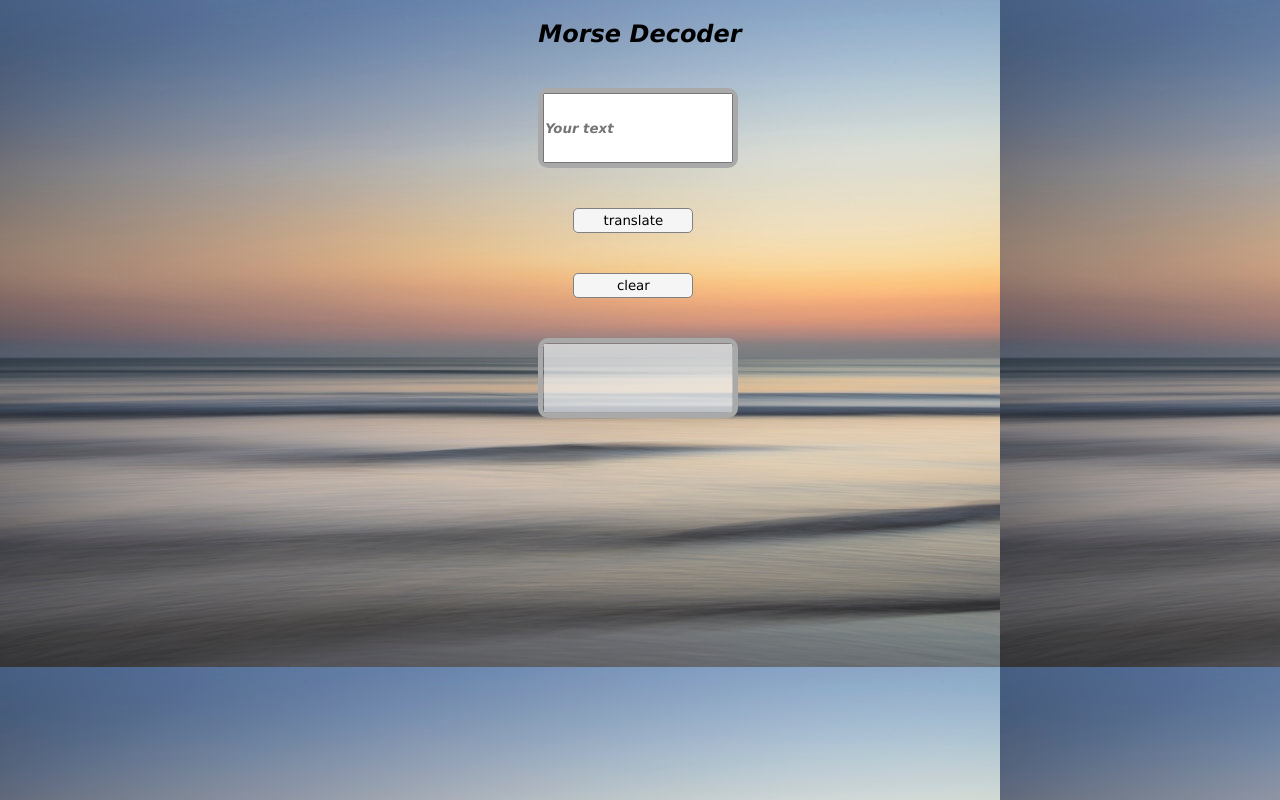
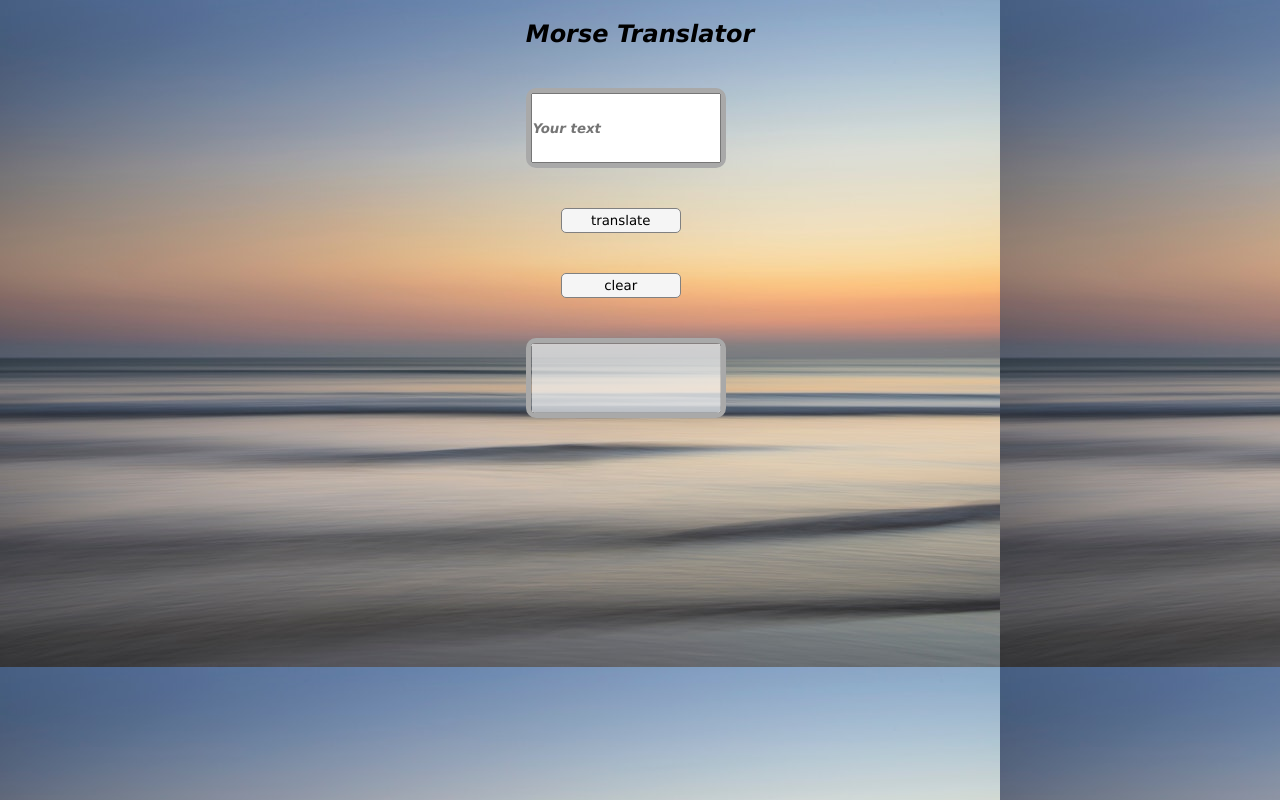
Before and after one commit to AnetaIvanova/morsetranslator, a website with bundled scripts: page index.html in a window 1280 px wide. Built offline with nearby package versions, Linux system fonts and the light colour scheme.

Commit message:
read me updated

```diff
--- a/index.html
+++ b/index.html
@@ -5,11 +5,11 @@
     <meta http-equiv="X-UA-Compatible" content="IE=edge" />
     <meta name="viewport" content="width=device-width, initial-scale=1.0" />
     <link rel="stylesheet" href="./main.css" />
-    <title>Morse Decoder</title>
+    <title>Morse Translator</title>
   </head>
   <body>
     <main class="container">
-  <h2 class="header">Morse Decoder</h2>
+  <h2 class="header">Morse Translator</h2>
     <div class="language">
       <input
         class="english-to-morse"
```
Also changed, not shown: README.md.
